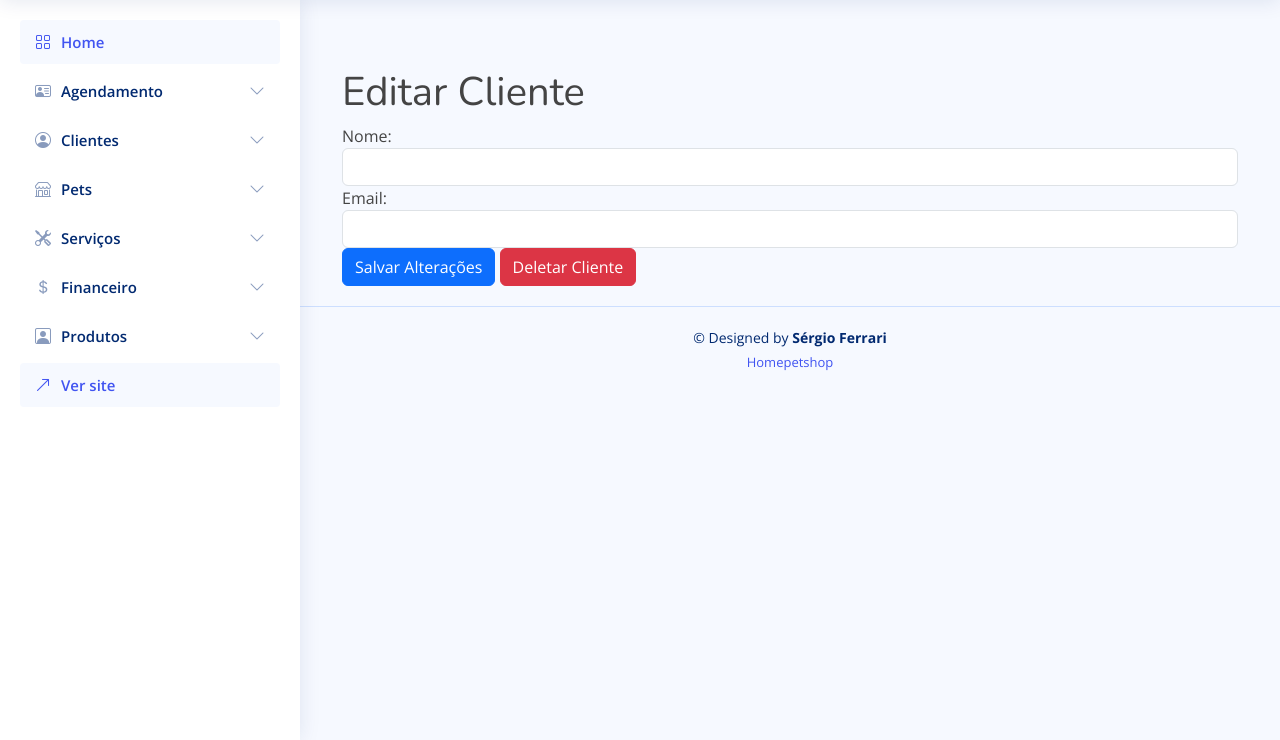
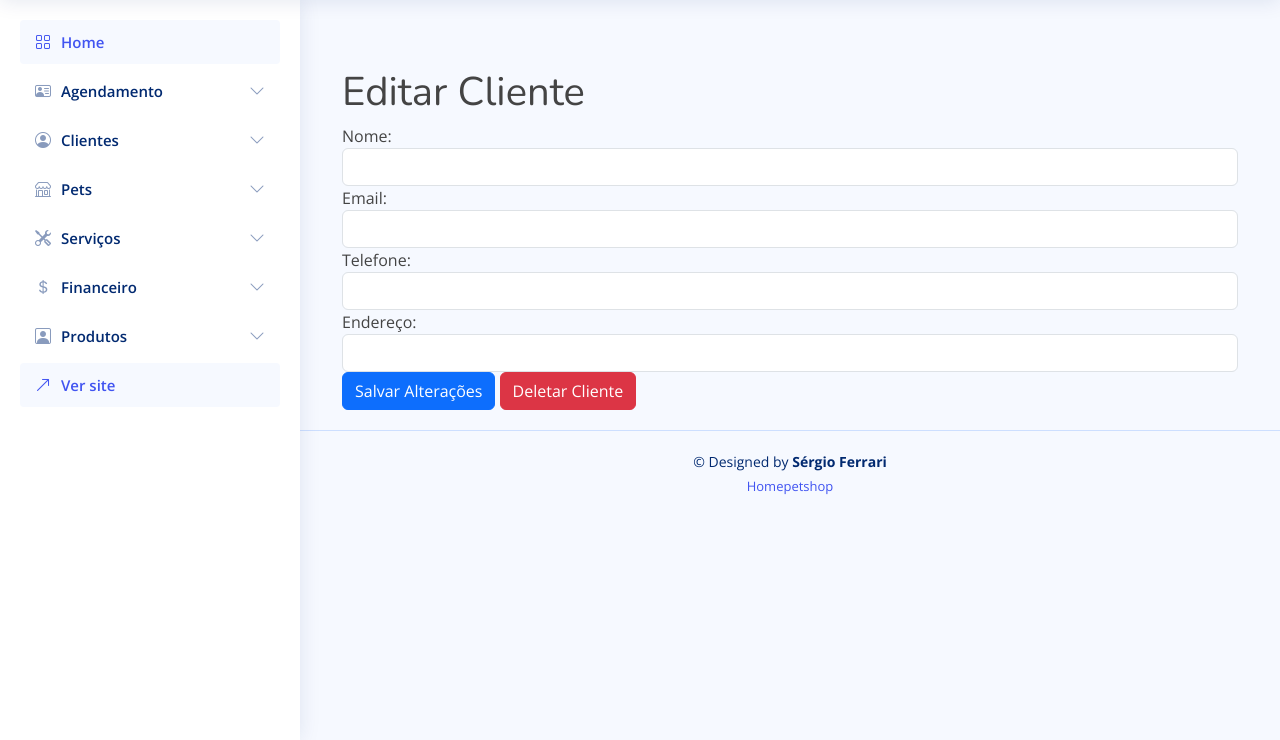
Before and after one commit to sergioferrar/homepet, a Symfony app: template templates/cliente/editar.html.twig in a window 1280 px wide. Shown: the part 60-800 px from the top of the page. Run offline with Twig, Linux system fonts and the light colour scheme; the template is opened without the code that fills it, so the values that code supplies are empty; some libraries are stand-ins or nearby versions.

```diff
--- a/templates/cliente/editar.html.twig
+++ b/templates/cliente/editar.html.twig
@@ -3,8 +3,7 @@
 {% block body %}
 <div class="container mt-5">
     <h1>Editar Cliente</h1>
-    <form method="post" action="{{ path('cliente_update', {'id': cliente.id}) }}">
-        <!-- Campos de edição existentes -->
+    <form method="post" action="{{ path('cliente_editar', {'id': cliente.id}) }}">
         <div class="form-group">
             <label for="nome">Nome:</label>
             <input type="text" id="nome" name="nome" required class="form-control" value="{{ cliente.nome }}">
@@ -14,9 +13,15 @@
             <input type="email" id="email" name="email" class="form-control" value="{{ cliente.email }}">
         </div>
         <div class="form-group">
-            <button type="submit" class="btn btn-primary">Salvar Alterações</button>
-            <button type="button" class="btn btn-danger" onclick="confirmDelete('{{ path('cliente_delete', {'id': cliente.id}) }}')">Deletar Cliente</button>
+            <label for="telefone">Telefone:</label>
+            <input type="text" id="telefone" name="telefone" class="form-control" value="{{ cliente.telefone }}">
         </div>
+        <div class="form-group">
+            <label for="Endereco">Endereço:</label>
+            <input type="text" id="Endereco" name="Endereco" class="form-control" value="{{ cliente.Endereco }}">
+        </div>
+        <button type="submit" class="btn btn-primary">Salvar Alterações</button>
+        <button type="button" class="btn btn-danger" onclick="confirmDelete('{{ path('cliente_deletar', {'id': cliente.id}) }}')">Deletar Cliente</button>
     </form>
 </div>
 
@@ -27,5 +32,4 @@ function confirmDelete(url) {
     }
 }
 </script>
-
 {% endblock %}
--- a/templates/cliente/index.html.twig
+++ b/templates/cliente/index.html.twig
@@ -18,13 +18,12 @@
     <a href="{{ path('cliente_novo') }}" class="btn btn-secondary mb-0 float-end">Novo Cliente</a>
     </form>
 
-    <!-- Bordered Table -->
     <table class="table table-bordered">
         <thead>
             <tr>
                 <th>Nome</th>
                 <th>Email</th>
-                <th>Telefone</th>n
+                <th>Telefone</th>
                 <th>Ações</th>
             </tr>
         </thead>
```
Also changed, not shown: templates/agendamento/novo.html.twig (+12 -39 lines).
